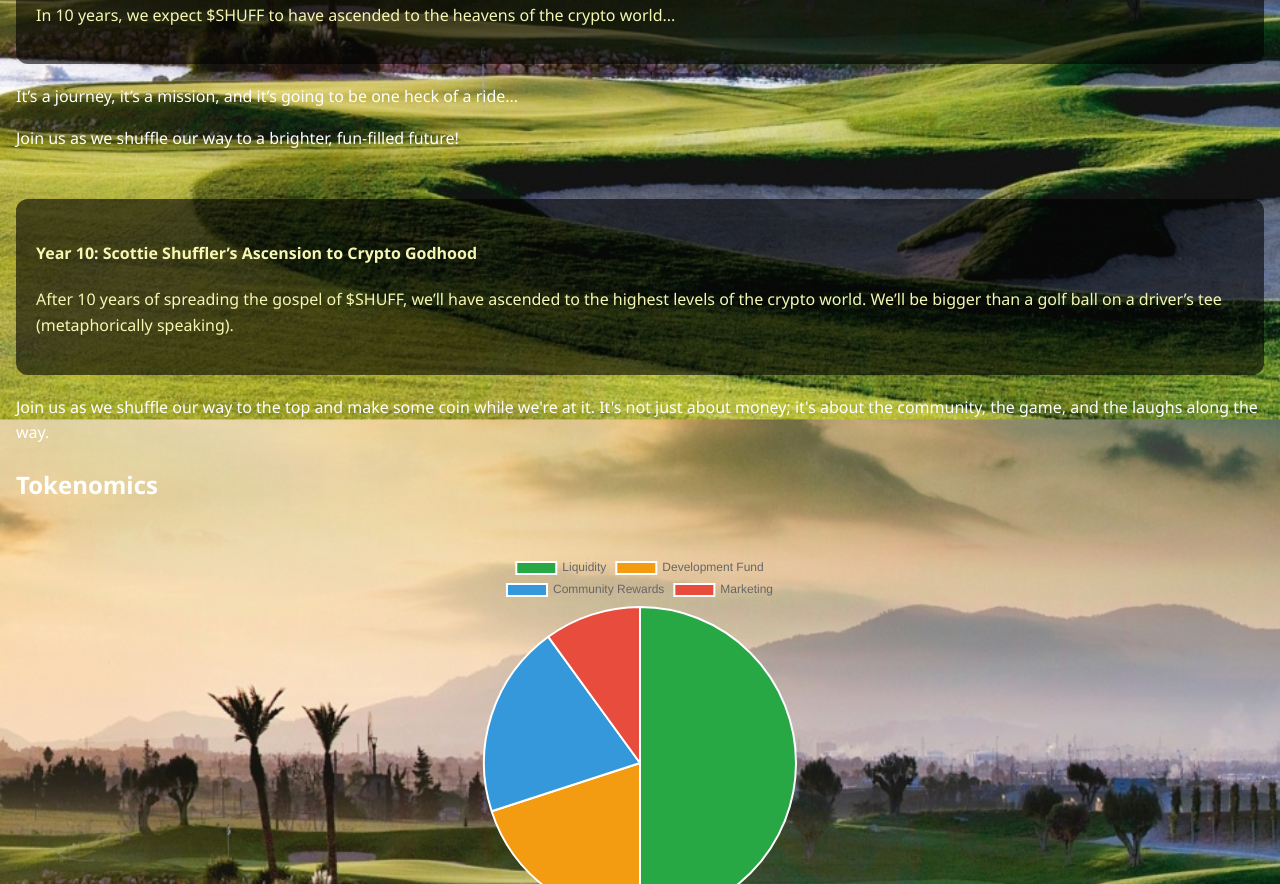
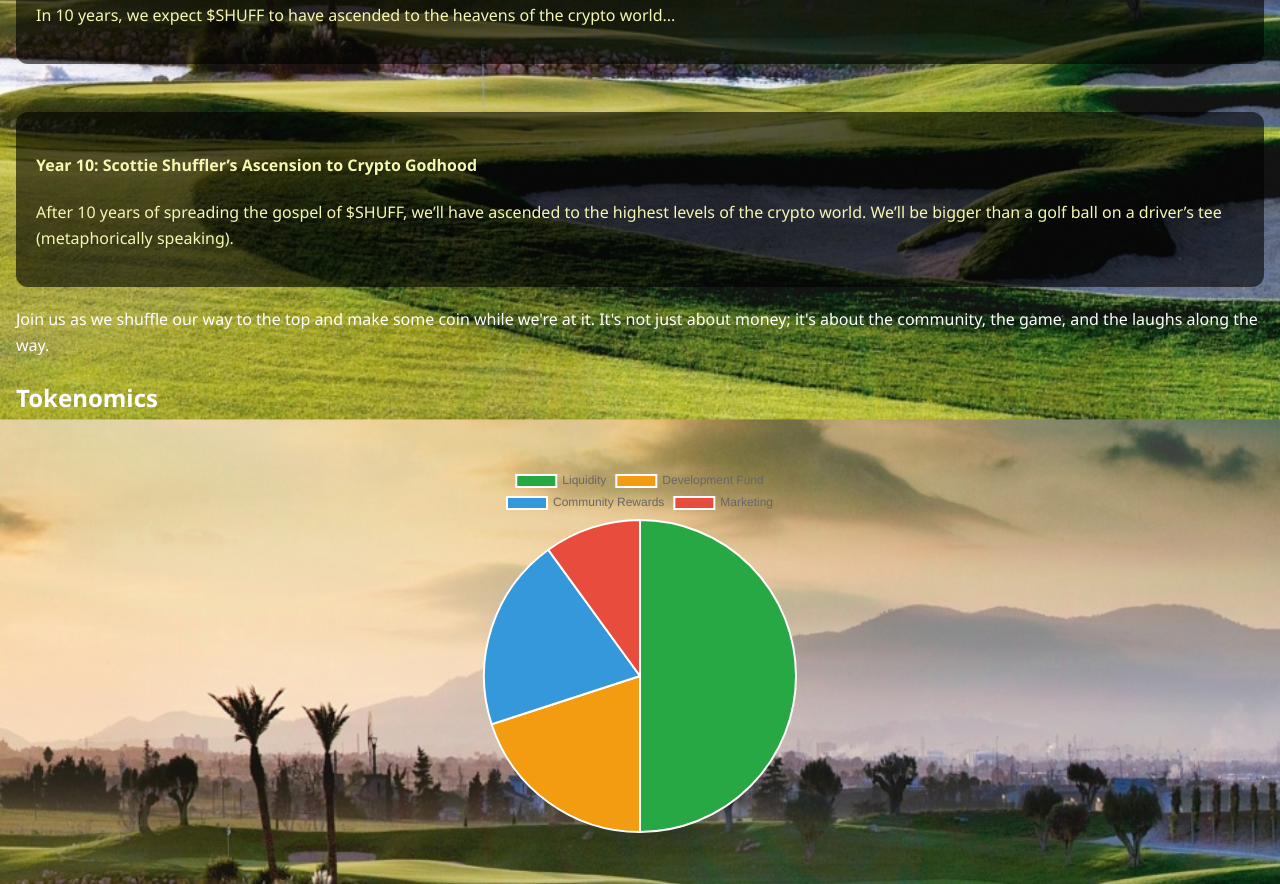
Before and after one commit to GraftonMouen/SHUFF, a plain HTML site: page index.html in a window 1280 px wide. Shown: the part 2119-3003 px from the top of the page. Drawn offline with nearby package versions, Linux system fonts and the light colour scheme.

Commit message:
Update index.html

```diff
--- a/index.html
+++ b/index.html
@@ -242,9 +242,6 @@
            <h4>Year 10: Scottie Shuffler’s Ascension to Crypto Godhood</h4>
            <p>In 10 years, we expect $SHUFF to have ascended to the heavens of the crypto world...</p>
          </div>
-
-         <p>It’s a journey, it’s a mission, and it’s going to be one heck of a ride...</p>
-         <p>Join us as we shuffle our way to a brighter, fun-filled future!</p>
        </section>
        <div class="phase" style="background-color: rgba(0,0,0,0.6); color: #f6f7b2; padding: 20px; border-radius: 12px; margin-bottom: 20px;">
          <h4>Year 10: Scottie Shuffler’s Ascension to Crypto Godhood</h4>
```
